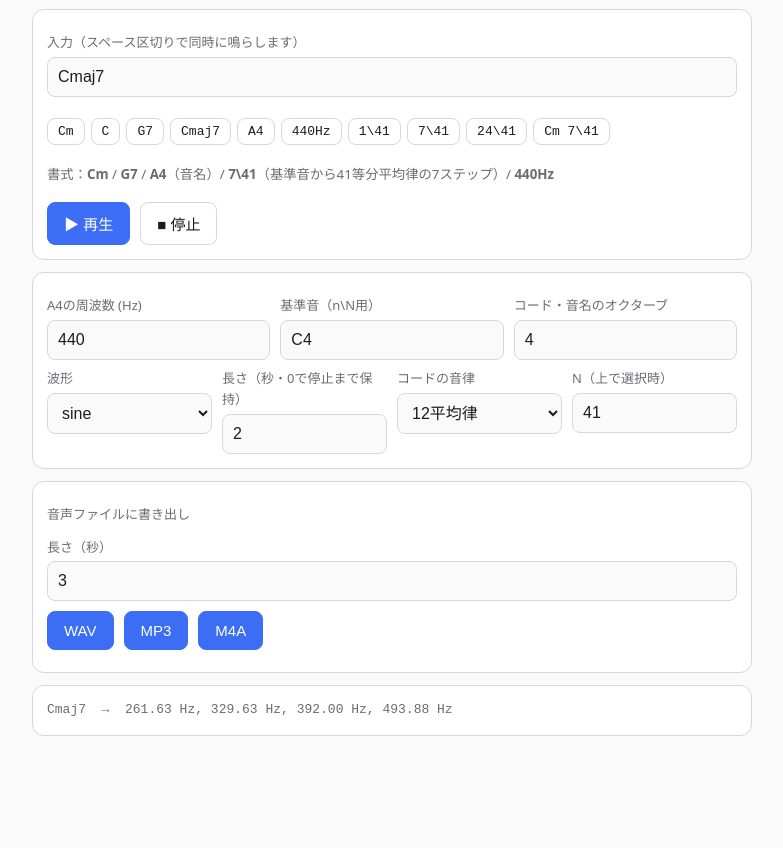
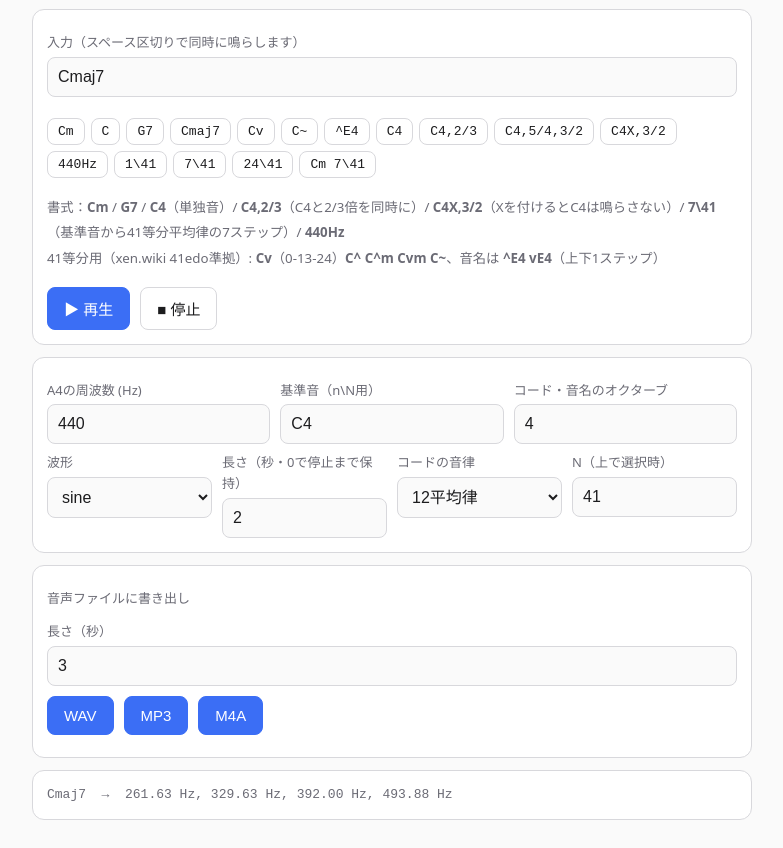
Before and after one commit to yume-ichi/microtone, a plain HTML site: page index.html in a window 1280 px wide. Both pictures are taken after a click on the button "Cmaj7". Shown: the part 59-907 px from the top of the page, without its empty margins (248-1031 px from the left). Before the commit the page ends 823 px from the top, so only its background shows below. Drawn offline with Linux system fonts and the light colour scheme.

Commit message:
Update index.html

```diff
--- a/index.html
+++ b/index.html
@@ -34,7 +34,7 @@ small{color:var(--mu)}
 <input type="text" id="inp" value="Cm" autocomplete="off" spellcheck="false">
 <div id="err"></div>
 <div class="chips" id="chips"></div>
-<p><small>書式：<b>Cm</b> / <b>G7</b> / <b>A4</b>（音名）/ <b>7\41</b>（基準音から41等分平均律の7ステップ）/ <b>440Hz</b></small></p>
+<p><small>書式：<b>Cm</b> / <b>G7</b> / <b>C4</b>（単独音）/ <b>C4,2/3</b>（C4と2/3倍を同時に）/ <b>C4X,3/2</b>（Xを付けるとC4は鳴らさない）/ <b>7\41</b>（基準音から41等分平均律の7ステップ）/ <b>440Hz</b><br>41等分用（xen.wiki 41edo準拠）: <b>Cv</b>（0-13-24）<b>C^</b> <b>C^m</b> <b>Cvm</b> <b>C~</b>、音名は <b>^E4</b> <b>vE4</b>（上下1ステップ）</small></p>
 <div class="row" style="margin-top:8px">
 <button class="p" id="play">▶ 再生</button>
 <button id="stop">■ 停止</button>
@@ -73,20 +73,37 @@ const a4=()=>parseFloat($("a4").value)||440;
 function midiOf(l,acc,oct){let s=SEMI[l.toUpperCase()];if(/[#♯]/.test(acc))s++;if(/[b♭]/.test(acc))s--;return(oct+1)*12+s}
 const fOfMidi=m=>a4()*Math.pow(2,(m-69)/12);
 function parseNote(s){const m=s.match(/^([A-Ga-g])([#♯b♭]?)(-?\d)?$/);if(!m)throw 0;return fOfMidi(midiOf(m[1],m[2],m[3]!==undefined?+m[3]:+$("oct").value))}
+const T41=[0,3,7,10,14,17,20,24,27,31,34,38],SP={"aug":[0,14,28],"+":[0,14,28],"dim7":[0,10,20,30]};
+const UD={"v":[0,13,24],"^":[0,15,24],"vm":[0,9,24],"^m":[0,11,24],"~":[0,12,24]};
+function steps41(q){return SP[q]||Q[q].map(i=>T41[i%12]+41*Math.floor(i/12))}
+function snap41(f){const a=a4();return a*Math.pow(2,Math.round(41*Math.log2(f/a))/41)}
+function snap(f){if($("tuning").value!=="edo")return f;const N=+$("edoN").value||12,a=a4();return a*Math.pow(2,Math.round(N*Math.log2(f/a))/N)}
 function parseToken(raw){
   let t=raw.replace(/[¥＼]/g,"\\").replace(/[＋]/g,"+").replace(/[−－]/g,"-");
   const off=0;
+  if(t.includes(",")){const p=t.split(","),mute=/[Xx]$/.test(p[0]);if(mute)p[0]=p[0].slice(0,-1);
+    const h=p[0].match(/^(\d+(?:\.\d+)?)hz$/i);
+    const b0=h?parseFloat(h[1]):parseNote(p[0]),bf=h?b0:snap(b0);
+    const fs=p.slice(1).map(r=>{const q=r.match(/^(\d+(?:\.\d+)?)(?:\/(\d+(?:\.\d+)?))?$/);if(!q)throw new Error("比が解釈できません: "+r);const rt=(+q[1])/(q[2]?+q[2]:1);if($("tuning").value==="edo"&&rt>0){const N=+$("edoN").value||12;return[bf*Math.pow(2,Math.round(N*Math.log2(rt))/N),b0*rt]}return[bf*rt,b0*rt]});
+    const all=mute?fs:[[bf,b0],...fs],keep=all.filter((x,i)=>all.findIndex(g=>Math.abs(g[0]/x[0]-1)<1e-9)===i);return{label:raw,fs:keep.map(x=>x[0]),ideal:keep.map(x=>x[1]),off}}
   let hz=t.match(/^(\d+(?:\.\d+)?)hz$/i);
   if(hz)return{label:raw,fs:[parseFloat(hz[1])],off};
   let e=t.match(/^(-?\d+)\\(\d+)$/);
-  if(e){const bf=parseNote($("base").value.trim());return{label:raw,fs:[bf*Math.pow(2,(+e[1])/(+e[2]))],off}}
+  if(e){const b0=parseNote($("base").value.trim()),bf=snap(b0),r=Math.pow(2,(+e[1])/(+e[2]));return{label:raw,fs:[bf*r],ideal:[b0*r],off}}
+  const um=t.match(/^([\^v]+)([A-Ga-g][#♯b♭]?-?\d)$/);
+  if(um){const k=[...um[1]].reduce((a,c)=>a+(c==="^"?1:-1),0),mm=um[2].match(/^([A-Ga-g])([#♯b♭]?)(-?\d)$/);
+    const f=snap41(fOfMidi(midiOf(mm[1],mm[2],+mm[3])))*Math.pow(2,k/41);return{label:raw,fs:[f],off}}
   const m=t.match(/^([A-Ga-g])([#♯b♭]?)(-?\d)?(.*)$/);
   if(!m)throw new Error("解釈できません: "+raw);
-  const q=m[4];if(!(q in Q))throw new Error("未対応のコード種別: "+raw);
+  const q=m[4],U=UD[q];if(!U&&!(q in Q))throw new Error("未対応のコード種別: "+raw);
+  if(m[3]!==undefined&&q===""){const id=fOfMidi(midiOf(m[1],m[2],+m[3]));return{label:raw,fs:[snap(id)],ideal:[id],off}}
   const root=midiOf(m[1],m[2],m[3]!==undefined?+m[3]:+$("oct").value);
-  const rf=fOfMidi(root),N=+$("edoN").value||12,edo=$("tuning").value==="edo";
-  const fs=Q[q].map(i=>edo?rf*Math.pow(2,Math.round(i*N/12)/N):fOfMidi(root+i));
-  return{label:raw,fs,off};
+  const rf=snap(fOfMidi(root)),N=+$("edoN").value||12,edo=$("tuning").value==="edo";
+  const e41=edo&&N===41;
+  if(U&&!e41)throw new Error("この記法は41等分平均律用です（コードの音律で「41等分」を選び、N=41にしてください）: "+raw);
+  const steps=U||(e41?steps41(q):null);
+  const fs=steps?steps.map(s=>rf*Math.pow(2,s/41)):Q[q].map(i=>edo?rf*Math.pow(2,Math.round(i*N/12)/N):fOfMidi(root+i));
+  return{label:raw,fs,off,ideal:(edo&&Q[q])?Q[q].map(i=>fOfMidi(root+i)):null,info:edo?(steps||Q[q].map(i=>Math.round(i*N/12))).join("-"):""};
 }
 function stopAll(){clearTimeout(timer);const t=ctx?ctx.currentTime:0;live.forEach(o=>{try{o.g.gain.cancelScheduledValues(t);o.g.gain.setTargetAtTime(0,t,.03);o.o.stop(t+.2)}catch(e){}});live=[]}
 function play(){
@@ -100,7 +117,7 @@ function play(){
   const g0=0,all=[];
   const lines=[];
   items.forEach(it=>{const fs=it.fs.map(f=>f*Math.pow(2,(it.off+g0)/1200));all.push(...fs);
-    lines.push(it.label+"  →  "+fs.map(f=>f.toFixed(2)+" Hz").join(", "))});
+    const ed=$("tuning").value==="edo";lines.push(it.label+(it.info?" ["+it.info+"]":"")+"  →  "+fs.map((f,j)=>f.toFixed(2)+" Hz"+(ed&&it.ideal?" ("+(c=>(c>=0?"+":"")+c.toFixed(1))(1200*Math.log2(f/it.ideal[j]))+"¢)":"")).join(", "))});
   $("out").textContent=lines.join("\n");
   const vol=0.3/Math.max(1,all.length)*Math.min(all.length,3),now=ctx.currentTime,d=+$("dur").value;
   all.forEach(f=>{const o=ctx.createOscillator(),g=ctx.createGain();o.type=$("wave").value;o.frequency.value=f;
@@ -168,7 +185,7 @@ async function doExport(fmt){
 document.querySelectorAll("[data-f]").forEach(b=>b.onclick=()=>doExport(b.dataset.f));
 $("play").onclick=play;$("stop").onclick=stopAll;
 $("inp").addEventListener("keydown",e=>{if(e.key==="Enter")play()});
-["Cm","C","G7","Cmaj7","A4","440Hz","1\\41","7\\41","24\\41","Cm 7\\41"].forEach(x=>{
+["Cm","C","G7","Cmaj7","Cv","C~","^E4","C4","C4,2/3","C4,5/4,3/2","C4X,3/2","440Hz","1\\41","7\\41","24\\41","Cm 7\\41"].forEach(x=>{
   const b=document.createElement("button");b.textContent=x;b.onclick=()=>{$("inp").value=x;play()};$("chips").appendChild(b)});
 </script>
 </body>
```
